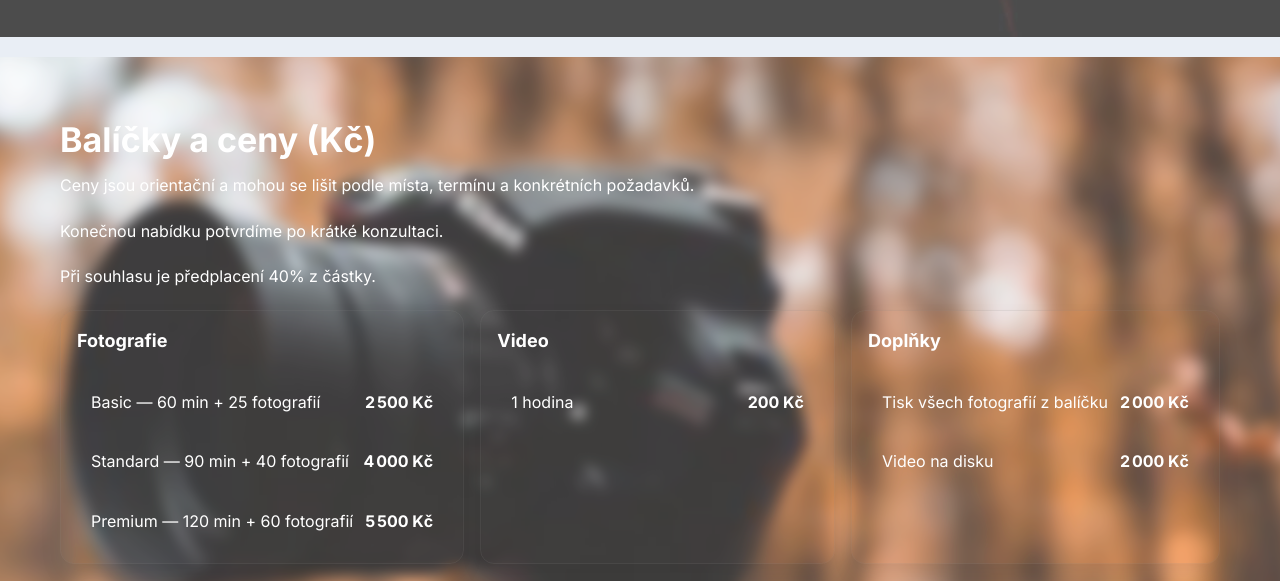
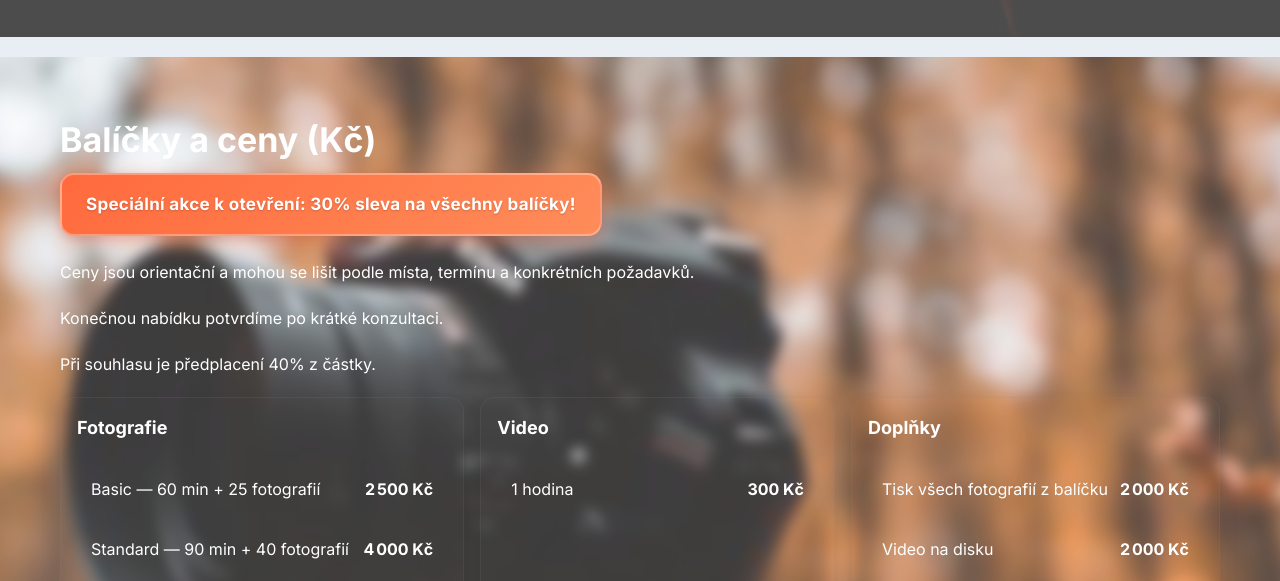
Before and after one commit to ZhivotenkoAlex/photo, a website: page index.html in a window 1280 px wide. Shown: the part 1087-1668 px from the top of the page. Drawn offline with Linux system fonts and the light colour scheme.

Commit message:
fix: Added 'opening message'

```diff
--- a/index.html
+++ b/index.html
@@ -285,6 +285,9 @@
         <h2 class="pricing-title" data-i18n="pricing.title">
           Packages and pricing (CZK)
         </h2>
+        <div class="pricing-discount" data-i18n="pricing.discount">
+          Grand Opening Special: 30% discount on all packages!
+        </div>
         <p class="pricing-note" data-i18n="pricing.note">
           Prices are indicative and may vary depending on location, timing and
           specific requirements.
@@ -324,7 +327,7 @@
             <ul class="price-list">
               <li>
                 <span data-i18n="pricing.video_hour">1 hour</span>
-                <strong>200 Kč</strong>
+                <strong>300 Kč</strong>
               </li>
             </ul>
           </div>
--- a/script.js
+++ b/script.js
@@ -360,6 +360,7 @@ const translations = {
         'ph.house': 'e.g., 24A',
         'ph.comment': 'Describe your request (date, location, style)...',
         'pricing.title': 'Packages and pricing (CZK)',
+        'pricing.discount': 'Grand Opening Special: 30% discount on all packages!',
         'pricing.note': "Prices are indicative and may vary depending on location, timing and specific requirements.",
         'pricing.note_confirm': 'We will confirm the final quote after a quick chat.',
         'pricing.photo': 'Photography',
@@ -497,6 +498,7 @@ const translations = {
         'ph.house': 'např. 24A',
         'ph.comment': 'Popište svou poptávku (termín, místo, styl)...',
         'pricing.title': 'Balíčky a ceny (Kč)',
+        'pricing.discount': 'Speciální akce k otevření: 30% sleva na všechny balíčky!',
         'pricing.note': 'Ceny jsou orientační a mohou se lišit podle místa, termínu a konkrétních požadavků.',
         'pricing.note_confirm': 'Konečnou nabídku potvrdíme po krátké konzultaci.',
         'pricing.photo': 'Fotografie',
@@ -631,6 +633,7 @@ const translations = {
         'ph.house': 'напр., 24А',
         'ph.comment': 'Опишіть запит (дата, локація, стиль)...',
         'pricing.title': 'Пакети та ціни (CZK)',
+        'pricing.discount': 'Акція на відкриття: знижка 30% на всі пакети!',
         'pricing.note': 'Ціни орієнтовні та можуть змінюватись залежно від локації, часу та вимог.',
         'pricing.note_confirm': 'Остаточну вартість підтвердимо після короткої консультації.',
         'pricing.prepaid': 'При договориності є передплатня 40% від суми.',
--- a/styles.css
+++ b/styles.css
@@ -657,6 +657,22 @@ body {
   margin: 0 0 20px;
   color: var(--white);
 }
+.pricing-discount {
+  display: inline-flex;
+  align-items: center;
+  gap: 10px;
+  margin: 0 0 24px;
+  padding: 16px 24px;
+  background: linear-gradient(135deg, #ff6a3d, #ff8c5a);
+  border: 2px solid rgba(255, 255, 255, 0.3);
+  border-radius: 14px;
+  color: #ffffff;
+  font-weight: 700;
+  font-size: 17px;
+  box-shadow: 0 6px 20px rgba(255, 106, 61, 0.4), 0 2px 8px rgba(0, 0, 0, 0.1);
+  text-shadow: 0 1px 2px rgba(0, 0, 0, 0.2);
+  letter-spacing: 0.3px;
+}
 
 /* About */
 .about {
```
